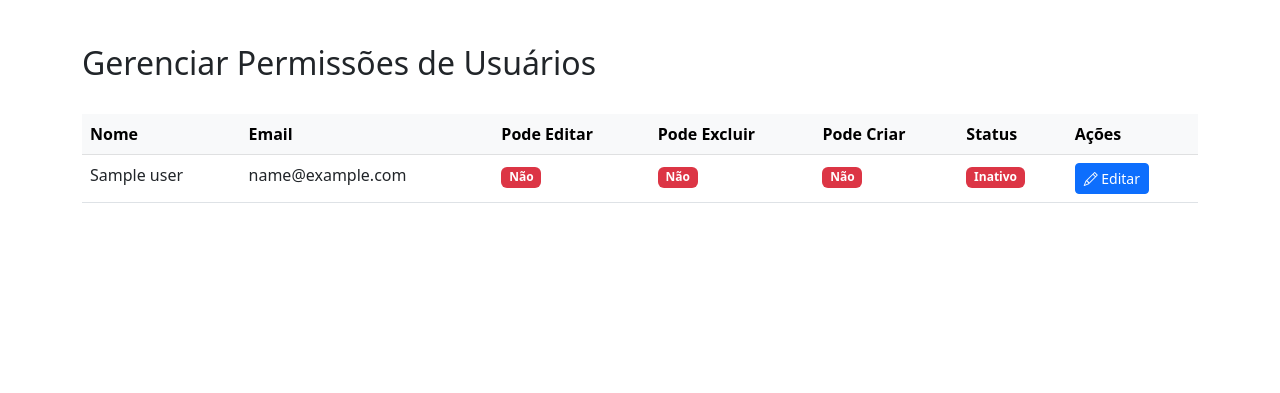
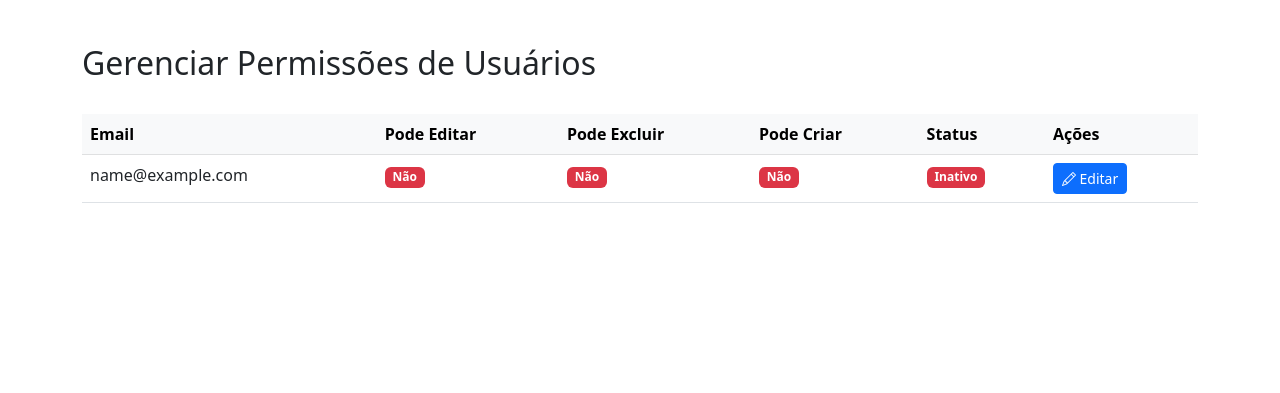
Before and after one commit to ermeson119/SGRH, a Python web app: template app/templates/admin/user_permissions.html in a window 1280 px wide. Shown: the part 56-449 px from the top of the page. Run offline with Jinja, Linux system fonts and the light colour scheme; the template is opened without the code that fills it: most values are stand-ins (such as "Sample title", 1, 10 or a date in 2020); form fields are guessed from the names that the template uses.

Commit message:
fix: removido da tabela view  o campo nome na pagina permissao.

```diff
--- a/app/templates/admin/user_permissions.html
+++ b/app/templates/admin/user_permissions.html
@@ -9,7 +9,6 @@
         <table class="table table-hover">
             <thead class="table-light">
                 <tr>
-                    <th>Nome</th>
                     <th>Email</th>
                     <th>Pode Editar</th>
                     <th>Pode Excluir</th>
@@ -21,7 +20,6 @@
             <tbody>
                 {% for user in users %}
                 <tr>
-                    <td>{{ user.google_name or user.email }}</td>
                     <td>{{ user.email }}</td>
                     <td>
                         <span class="badge {% if user.can_edit %}bg-success{% else %}bg-danger{% endif %}">
```
